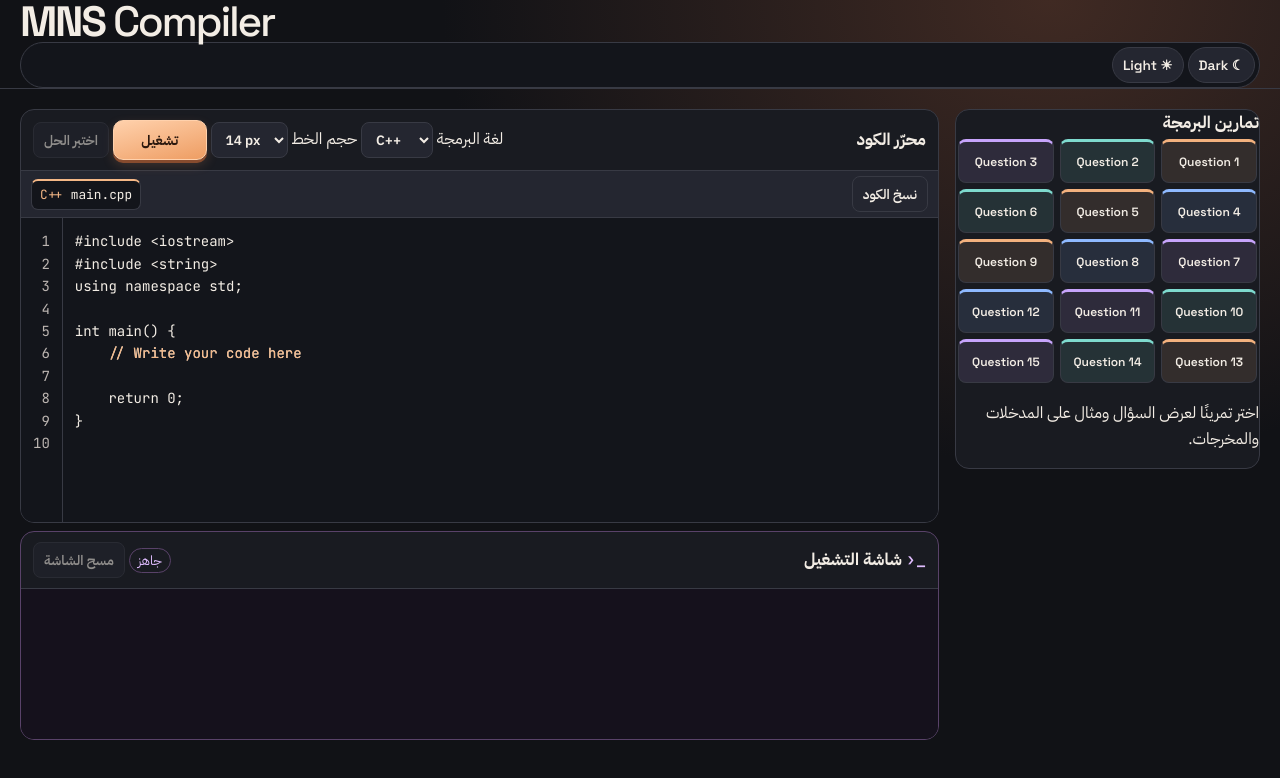
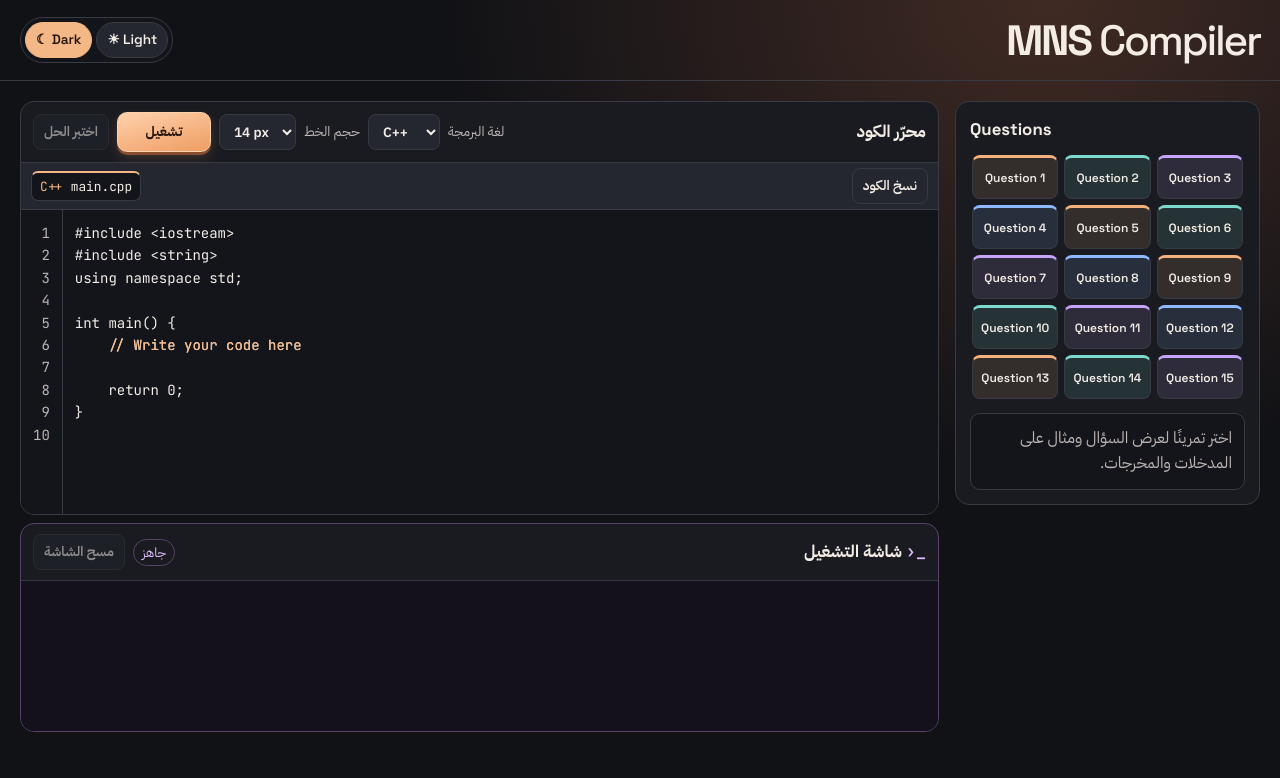
Before and after one commit to Mahmoud-MNS/mns-compiler, a website: page index.html in a window 1280 px wide. Drawn offline with Linux system fonts and the light colour scheme.

Commit message:
Add files via upload

```diff
--- a/index.html
+++ b/index.html
@@ -5,21 +5,21 @@
   <meta name="viewport" content="width=device-width, initial-scale=1.0">
   <meta name="description" content="موقع للتدرّب على البرمجة بلغات C++ وJava وC#.">
   <title>MNS Compiler</title>
-  <link rel="stylesheet" href="style.css">
+  <link rel="stylesheet" href="style.css?v=2">
   <script src="questions.js" defer></script>
-  <script src="app.js" defer></script>
+  <script src="app.js?v=2" defer></script>
 </head>
 
 <body>
   <header class="site-header">
-    <div class="container mns-header">
+    <div class="container header-row">
       <h1 class="mns-wordmark" dir="ltr">MNS <span>Compiler</span></h1>
 
-      <div class="theme-switch" role="group" aria-label="مظهر الموقع">
-        <button type="button" data-theme-choice="dark" aria-pressed="true">
+      <div class="theme-switch" dir="ltr" role="group" aria-label="مظهر الموقع">
+        <button type="button" data-theme="dark" aria-pressed="true">
           <span aria-hidden="true">☾</span> Dark
         </button>
-        <button type="button" data-theme-choice="light" aria-pressed="false">
+        <button type="button" data-theme="light" aria-pressed="false">
           <span aria-hidden="true">☀</span> Light
         </button>
       </div>
@@ -27,11 +27,11 @@
   </header>
 
   <main class="container workspace">
-    <aside class="panel exercises" aria-labelledby="exercises-title">
-      <h2 id="exercises-title">تمارين البرمجة</h2>
-      <nav id="questions" aria-label="قائمة التمارين"></nav>
-      <article id="statement">
-        <p>اختر تمرينًا لعرض السؤال ومثال على المدخلات والمخرجات.</p>
+    <aside class="panel questions-panel" aria-labelledby="exercises-title">
+      <h2 id="exercises-title" lang="en" dir="ltr">Questions</h2>
+      <nav id="questions" class="question-grid" dir="ltr" aria-label="قائمة التمارين"></nav>
+      <article id="statement" class="question-detail">
+        <p class="muted">اختر تمرينًا لعرض السؤال ومثال على المدخلات والمخرجات.</p>
       </article>
     </aside>
 
@@ -40,7 +40,7 @@
         <div class="panel-header">
           <h2 id="editor-title">محرّر الكود</h2>
 
-          <div class="editor-actions">
+          <div class="actions">
             <label for="language">لغة البرمجة</label>
             <select id="language" dir="ltr">
               <option value="cpp">C++</option>
@@ -58,7 +58,7 @@
               <option value="24">24 px</option>
             </select>
 
-            <button id="run" class="primary-button" type="button" disabled>تشغيل</button>
+            <button id="run" class="primary" type="button" disabled>تشغيل</button>
             <button id="check" type="button" disabled>اختبر الحل</button>
           </div>
         </div>
@@ -100,7 +100,7 @@
             شاشة التشغيل
           </h2>
 
-          <div class="terminal-actions">
+          <div class="actions">
             <span id="status" role="status">جاهز</span>
             <button id="clear-terminal" class="quiet-button" type="button" disabled>
               مسح الشاشة
```
